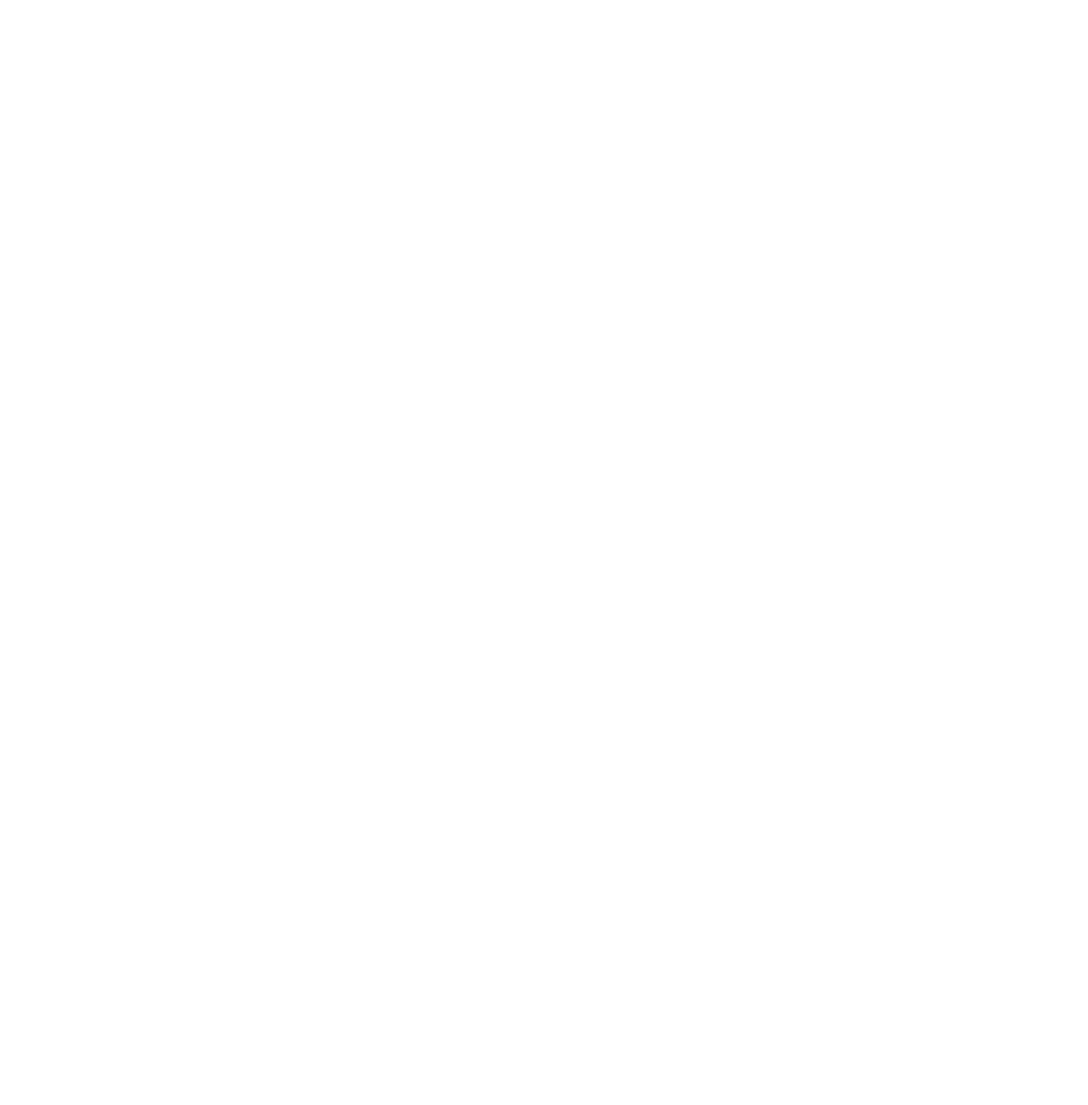
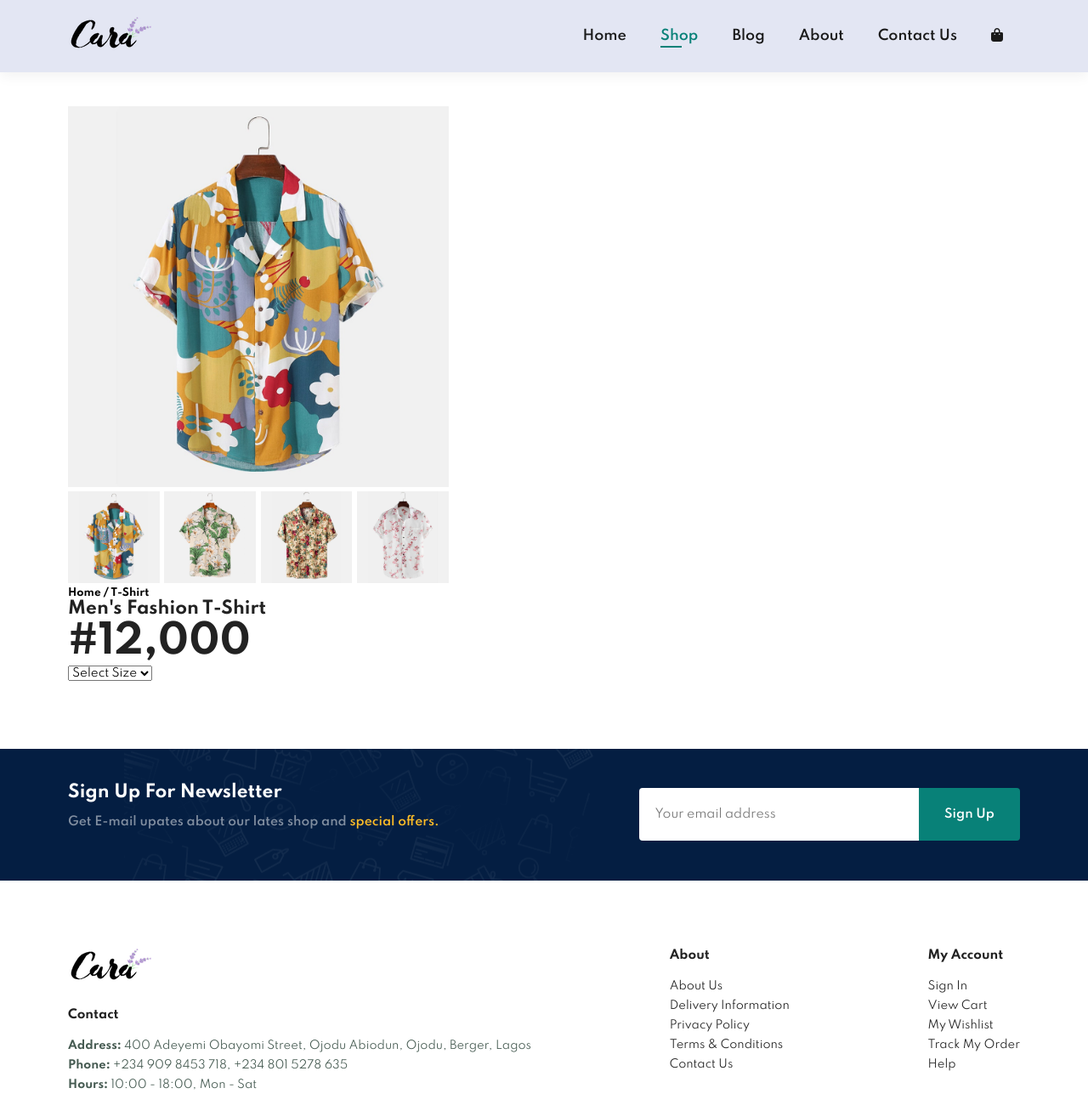
Before and after one commit to Asteriqq/e-commerce, a plain HTML site: page sproduct.html in a window 1280 px wide. Shown: the top 1300 px of the page at 85% size. Before the commit the page ends 800 px from the top, so only its background shows below. Drawn offline with Linux system fonts and the light colour scheme.

Commit message:
product page update

```diff
--- a/sproduct.html
+++ b/sproduct.html
@@ -0,0 +1,143 @@
+<!DOCTYPE html>
+<html lang="en">
+<head>
+    <meta charset="UTF-8">
+    <meta name="viewport" content="width=device-width, initial-scale=1.0">
+    <title>E-commerce</title>
+    <link rel="stylesheet" href="styles.css">
+    <link rel="stylesheet" href="https://cdnjs.cloudflare.com/ajax/libs/font-awesome/6.4.2/css/all.css">
+</head>
+<body>
+    <section id="header">
+        <a href="#"><img src="Images/logo.png" alt="" class="logo"></a>
+
+        <div>
+            <ul id="navbar">
+                <li><a href="index.html">Home</a></li>
+                <li><a class="active" href="shop.html">Shop</a></li>
+                <li><a href="blog.html">Blog</a></li>
+                <li><a href="about.html">About</a></li>
+                <li><a href="contact.html">Contact Us</a></li>
+                <li><a id="lg-bag" href="cart.html"><i class="fa-solid fa-bag-shopping"></i></a></li>
+                <a href="#" id="close"><i class="fa-solid fa-xmark"></i></a>
+            </ul>
+        </div>
+
+        <div id="mobile">
+            <a href="cart.html"><i class="fa-solid fa-bag-shopping"></i></a>
+            <i id="bar" class="fa-solid fa-outdent"></i>
+        </div>
+    </section>
+
+    <section id="prodetails" class="section-p1">
+        <div class="single-pro-image">
+            <img src="Images/products/f1.jpg" width="100%" id="MainImg" alt="">
+
+            <div class="small-img-group">
+                <div class="small-img-col">
+                    <img src="Images/products/f1.jpg" width="100%" class="small-img" alt="">
+                </div>
+
+                <div class="small-img-col">
+                    <img src="Images/products/f2.jpg" width="100%" class="small-img" alt="">
+                </div>
+
+                <div class="small-img-col">
+                    <img src="Images/products/f3.jpg" width="100%" class="small-img" alt="">
+                </div>
+
+                <div class="small-img-col">
+                    <img src="Images/products/f4.jpg" width="100%" class="small-img" alt="">
+                </div>
+            </div>
+        </div>
+        <div class="single-pto-details">
+            <h6>Home / T-Shirt</h6>
+            <h4>Men's Fashion T-Shirt</h4>
+            <h2>#12,000</h2>
+
+            <select>
+                <option>Select Size</option>
+                <option>XXL</option>
+                <option>XL</option>
+                <option>Large</option>
+                <option>Small</option>
+            </select>
+        </div>
+    </section>
+
+    <section id="newsletter" class="section-p1 section-ml">
+        <div class="news-text">
+            <h4>Sign Up For Newsletter</h4>
+            <p>Get E-mail upates about our lates shop and <span>special offers.</span></p>
+        </div>
+
+        <div class="form">
+            <input type="text" placeholder="Your email address">
+            <button class="normal">Sign Up</button>
+        </div>
+    </section>
+
+    <footer class="section-p1">
+        <div class="col">
+            <img class="logo" src="Images/logo.png" alt="">
+            <h4>Contact</h4>
+            <p><strong>Address:</strong> 400 Adeyemi Obayomi Street, Ojodu Abiodun, Ojodu, Berger, Lagos</p>
+            <p><strong>Phone:</strong> +234 909 8453 718, +234 801 5278 635</p>
+            <p><strong>Hours:</strong> 10:00 - 18:00, Mon - Sat</p>
+            <div class="follow">
+                <h4>Follow us</h4>
+                <div class="icon">
+                    <i class="fa-brands fa-facebook"></i>
+                    <i class="fa-brands fa-twitter"></i>
+                    <i class="fa-brands fa-instagram"></i>
+                    <i class="fa-brands fa-pinterest"></i>
+                    <i class="fa-brands fa-youtube"></i>
+                </div>
+            </div>
+        </div>
+
+        <div class="col">
+            <h4>About</h4>
+            <a href="#">About Us</a>
+            <a href="#">Delivery Information</a>
+            <a href="#">Privacy Policy</a>
+            <a href="#">Terms & Conditions</a>
+            <a href="#">Contact Us</a>
+        </div>
+
+        <div class="col">
+            <h4>My Account</h4>
+            <a href="#">Sign In</a>
+            <a href="#">View Cart</a>
+            <a href="#">My Wishlist</a>
+            <a href="#">Track My Order</a>
+            <a href="#">Help</a>
+        </div>
+
+        <div class="col install">
+            <h4>Install App</h4>
+            <p>From App Store or Google Play</p>
+            <div class="row">
+                <img src="Images/pay/app.jpg" alt="">
+                <img src="Images/pay/play.jpg" alt="">
+            </div>
+            <p>Secured Payment Gateways</p>
+            <img src="Images/pay/pay.png" alt="">
+        </div>
+
+        <div class="copyright">
+            <p>&copy;2023, CaraStores</p>
+        </div>
+    </footer>
+
+    <script src="script.js"></script>
+   <!-- <i class="fa-solid fa-cart-shopping"></i>
+    <i class="fa-solid fa-star"></i>
+    <i class="fa-brands fa-facebook"></i>
+    <i class="fa-brands fa-pinterest"></i>
+    <i class="fa-solid fa-xmark"></i>
+    <i class="fa-solid fa-outdent"></i>
+    <i class="fa-regular fa-star"></i> -->
+</body>
+</html>
--- a/styles.css
+++ b/styles.css
@@ -750,3 +750,20 @@ footer .copyright{
     font-size: 16px;
     font-weight: 600;
 }
+
+/* Single Product*/
+
+#prodetails .single-pro-image{
+    width: 40%;
+    margin-right: 50px;
+}
+
+.small-img-group{
+    display: flex;
+    justify-content: space-between;
+}
+
+.small-img-col{
+    flex-basis: 24%;
+    cursor: pointer;
+}
```
